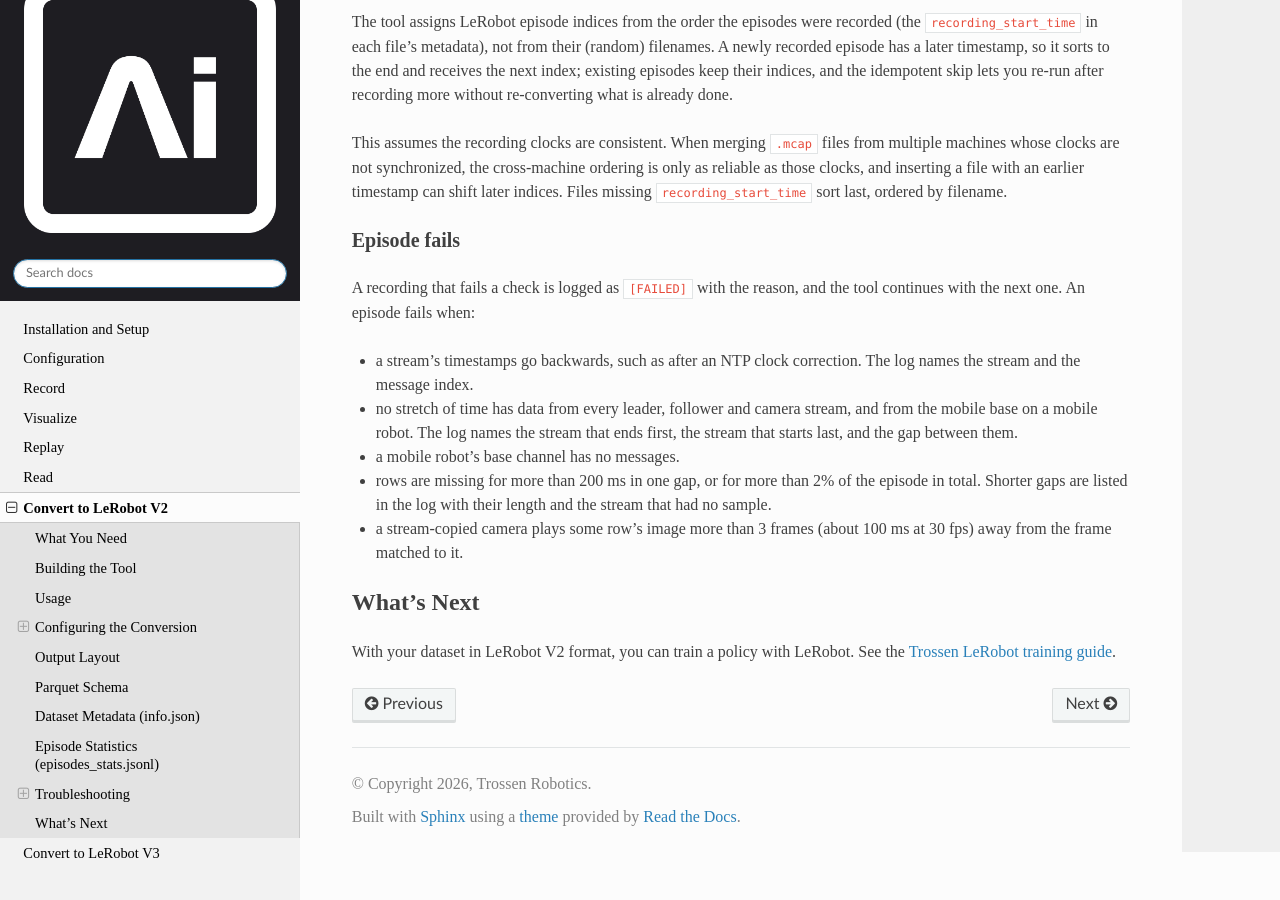
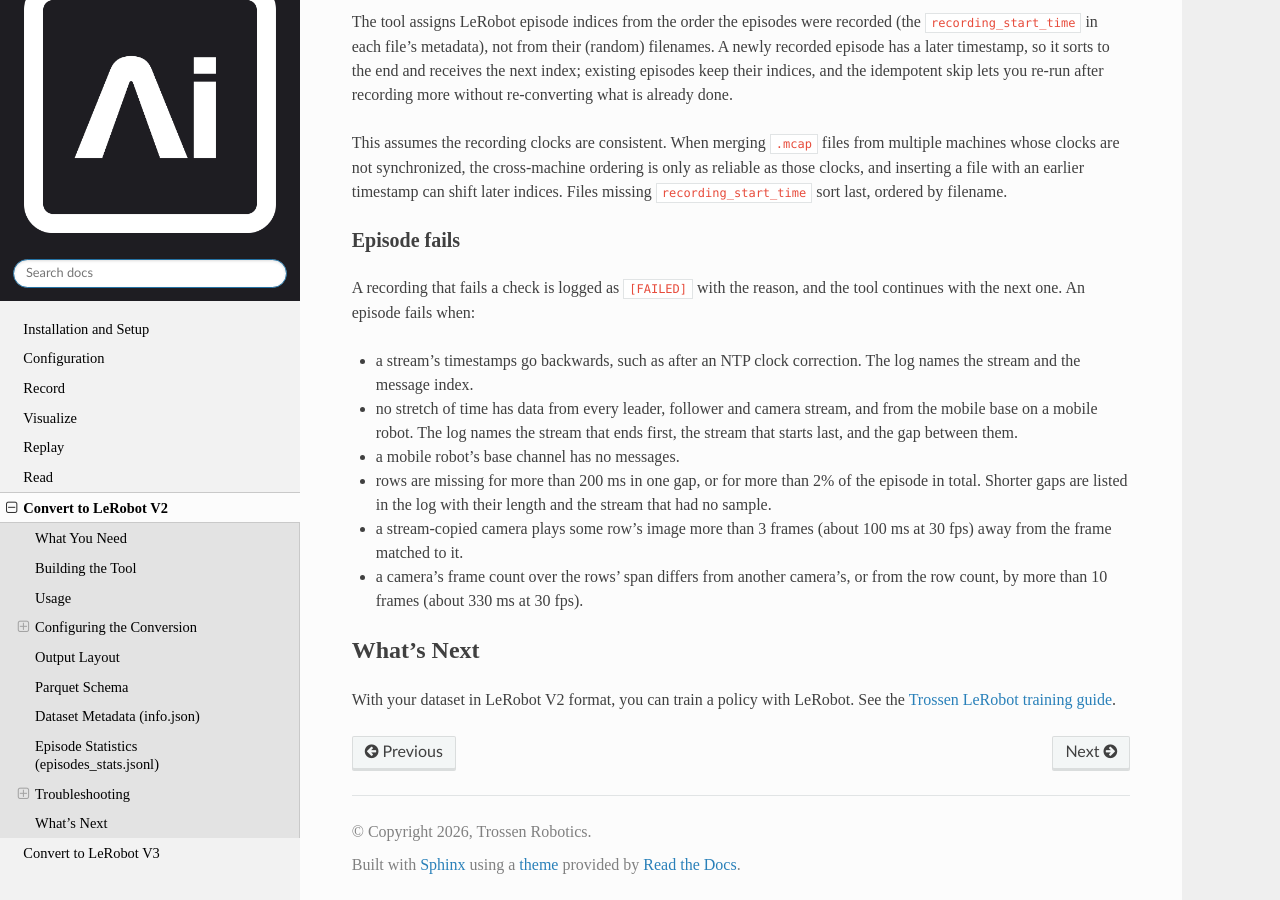
Before and after one commit to TrossenRobotics/trossen_sdk, a Sphinx documentation site: the page built from docs/convert.rst, in a window 1280 px wide and 900 px high, scrolled down 4899 px. Built offline with Sphinx 7.4.7 and the Read the Docs theme 3.1.0, drawn with Linux system fonts in a browser that asks for light colours; some web fonts are replaced.

Commit message:
docs: document the frame count limit
[skip ci]

```diff
--- a/docs/convert.rst
+++ b/docs/convert.rst
@@ -307,6 +307,7 @@
 - rows are missing for more than 200 ms in one gap, or for more than 2% of the episode in total.
   Shorter gaps are listed in the log with their length and the stream that had no sample.
 - a stream-copied camera plays some row's image more than 3 frames (about 100 ms at 30 fps) away from the frame matched to it.
+- a camera's frame count over the rows' span differs from another camera's, or from the row count, by more than 10 frames (about 330 ms at 30 fps).
 
 What's Next
 ===========
```
Also changed, not shown: scripts/trossen_mcap_to_lerobot_v3/README.md.
